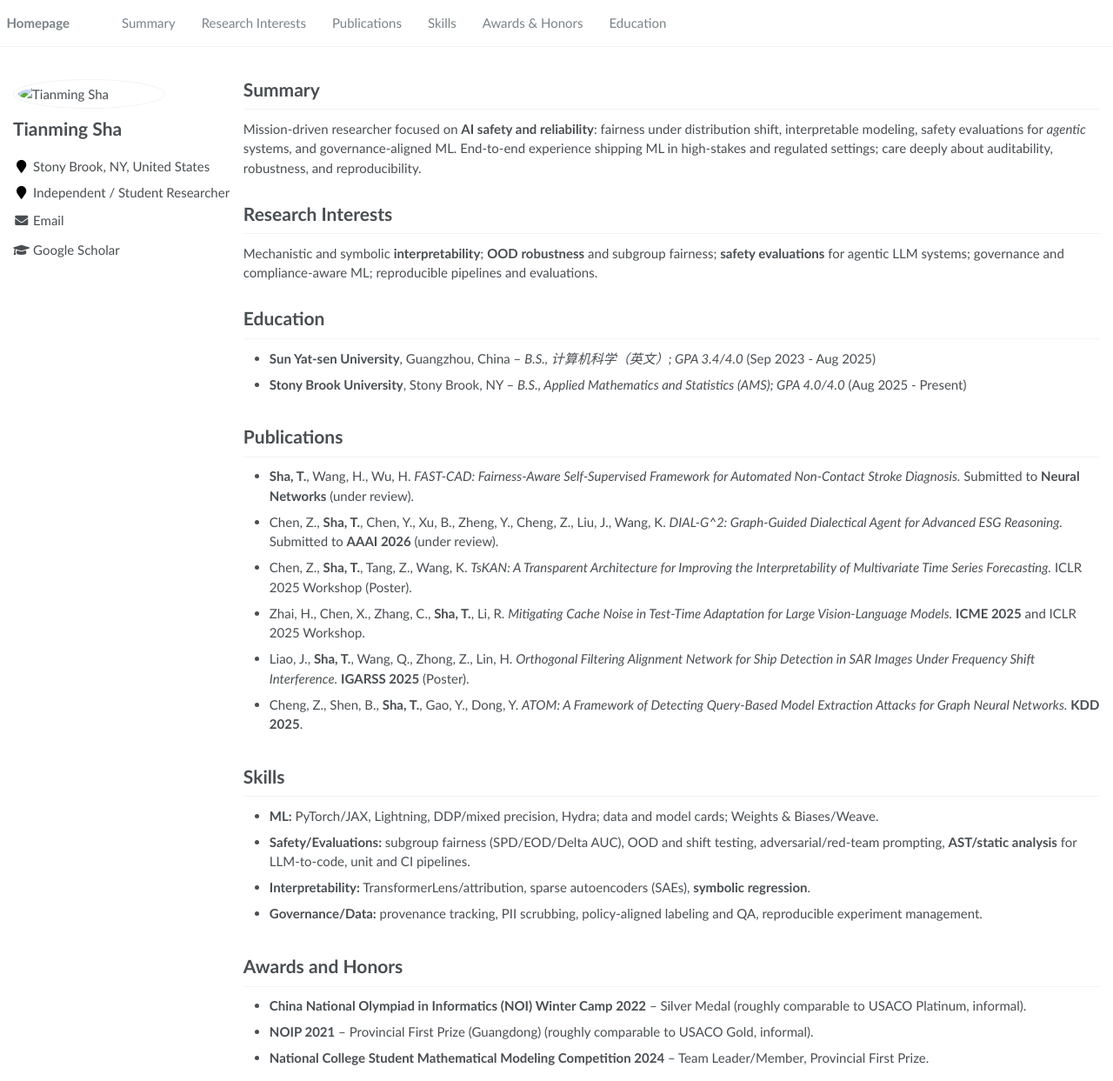
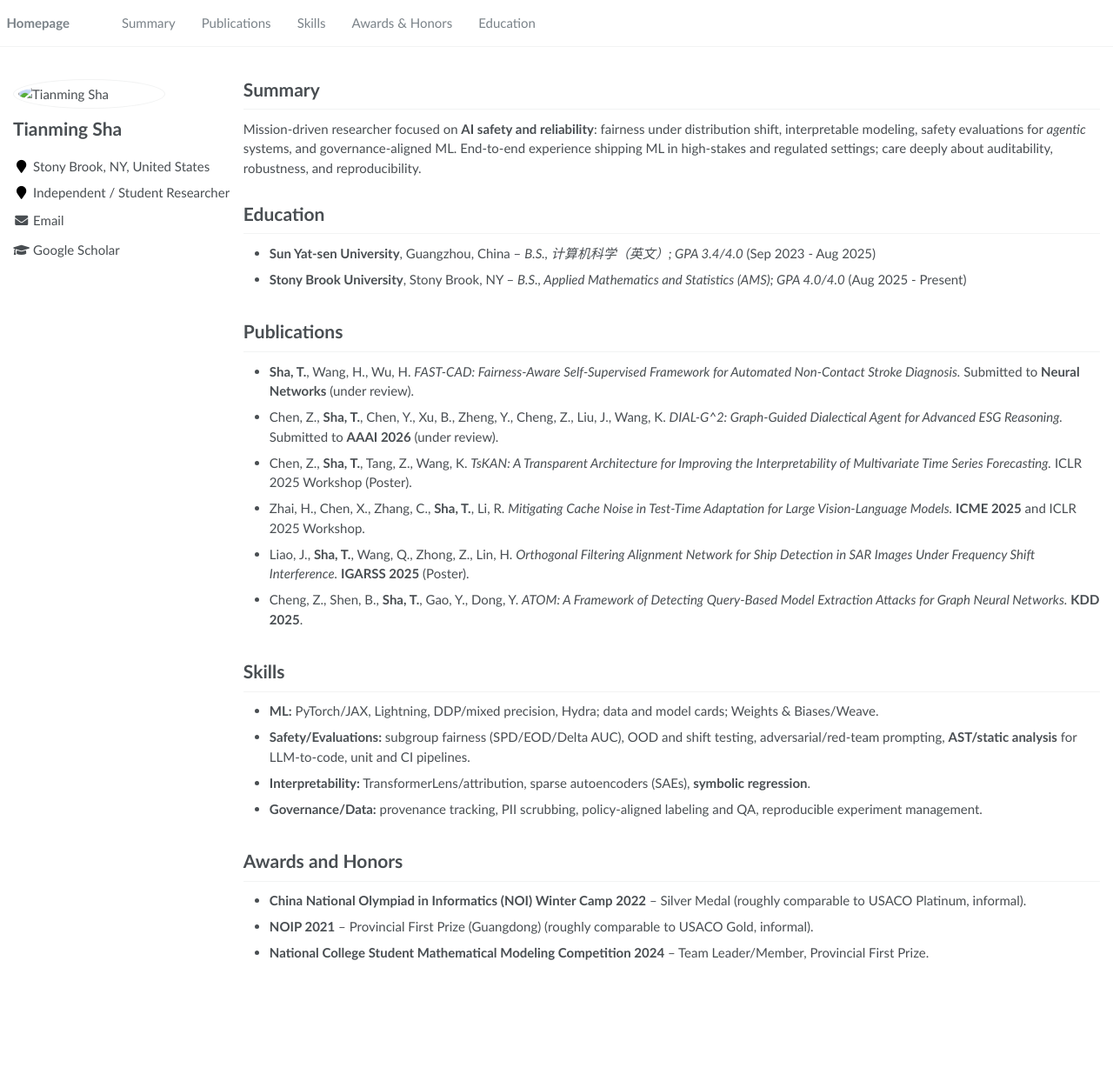
Before and after one commit to shatianming5/shatianming5.github.io, a Jekyll site: the page built from _pages/about.md, in a window 1280 px wide and 1243 px high. Shown: the whole window at 87% size. Built offline with Jekyll 4.4.1, drawn with Linux system fonts in a browser that asks for light colours; our own code applies the rules of GitHub Pages for plain Markdown files.

Commit message:
Remove research interests section

```diff
--- a/_data/navigation.yml
+++ b/_data/navigation.yml
@@ -2,9 +2,6 @@
 main:
   - title: "Summary"
     url: "/#summary"
-
-  - title: "Research Interests"
-    url: "/#research-interests"
 
   - title: "Publications"
     url: "/#publications"
--- a/_pages/about.md
+++ b/_pages/about.md
@@ -12,11 +12,6 @@ redirect_from:
 
 # Summary
 Mission-driven researcher focused on **AI safety and reliability**: fairness under distribution shift, interpretable modeling, safety evaluations for *agentic* systems, and governance-aligned ML. End-to-end experience shipping ML in high-stakes and regulated settings; care deeply about auditability, robustness, and reproducibility.
-
-<span class='anchor' id='research-interests'></span>
-
-# Research Interests
-Mechanistic and symbolic **interpretability**; **OOD robustness** and subgroup fairness; **safety evaluations** for agentic LLM systems; governance and compliance-aware ML; reproducible pipelines and evaluations.
 
 <span class='anchor' id='education'></span>
 
```
